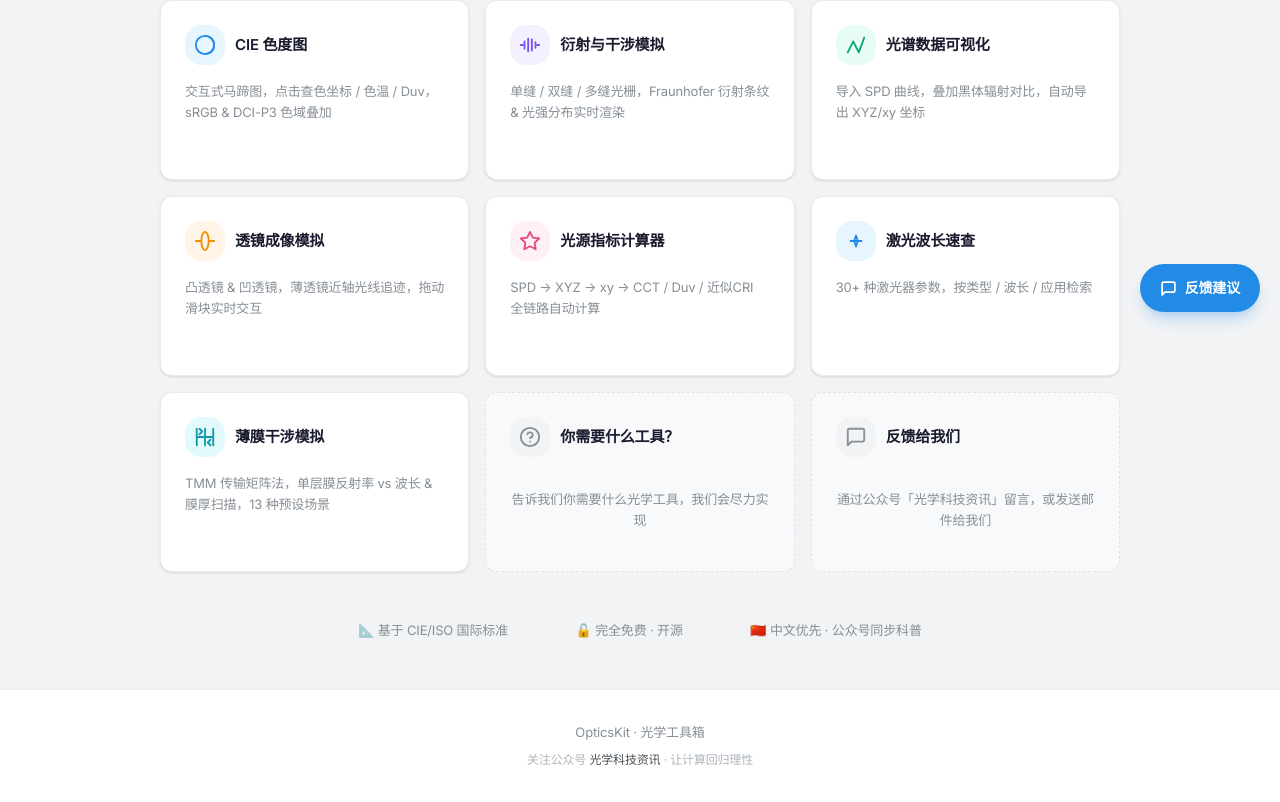
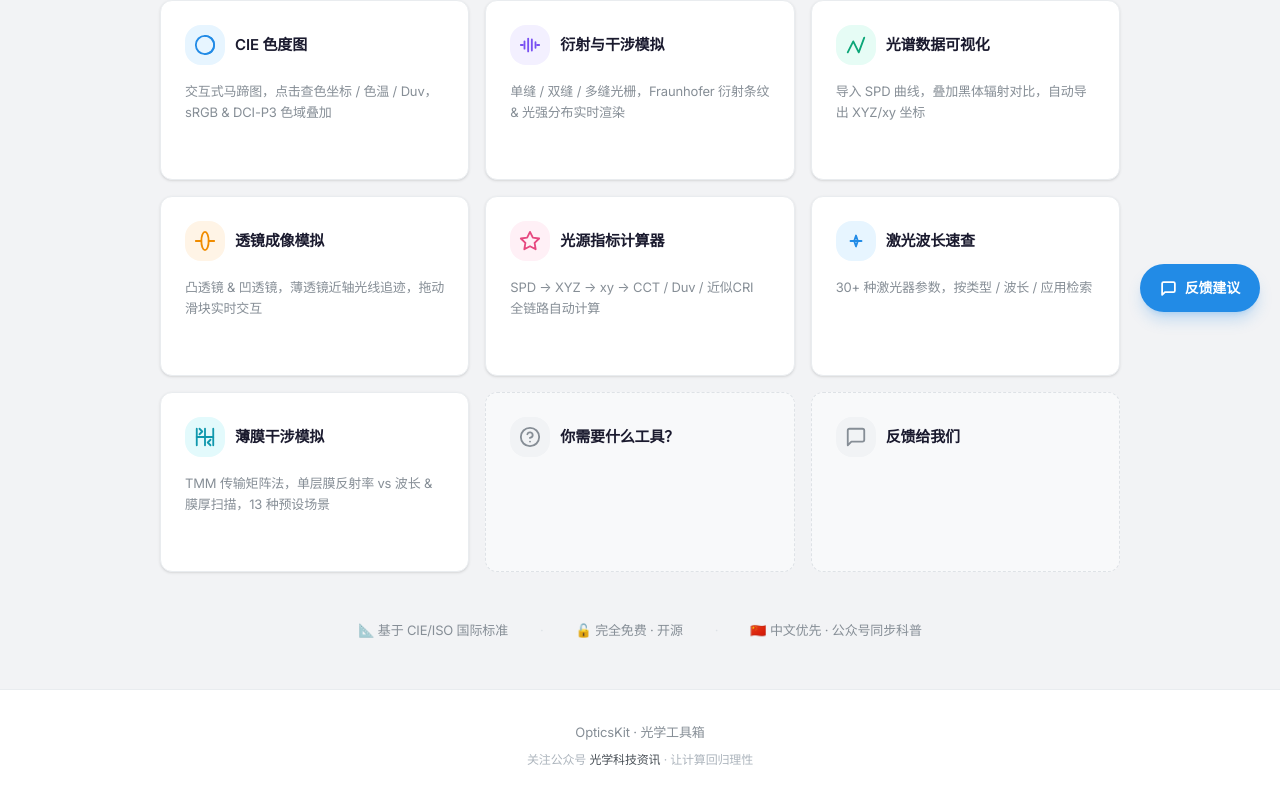
Before and after one commit to wolfoxbmm/opticskit, a Next.js app: page / in a window 1280 px wide. Shown: the part 468-1270 px from the top of the page. Built offline with nearby package versions, Linux system fonts and the light colour scheme.

Commit message:
fix: remove subtitle text from feedback cards, keep title only

```diff
--- a/src/app/page.tsx
+++ b/src/app/page.tsx
@@ -182,11 +182,6 @@ export default function Home() {
                   </div>
                   {isFeedback ? (
                     <div className="flex-1 flex flex-col items-center justify-center text-center">
-                      <p className="text-[13px] text-[#868E96] leading-relaxed">
-                        {tool.name === "你需要什么工具？"
-                          ? "告诉我们你需要什么光学工具，我们会尽力实现"
-                          : "通过公众号「光学科技资讯」留言，或发送邮件给我们"}
-                      </p>
                     </div>
                   ) : (
                     <p className="text-[13px] text-[#868E96] leading-relaxed flex-1">
```
